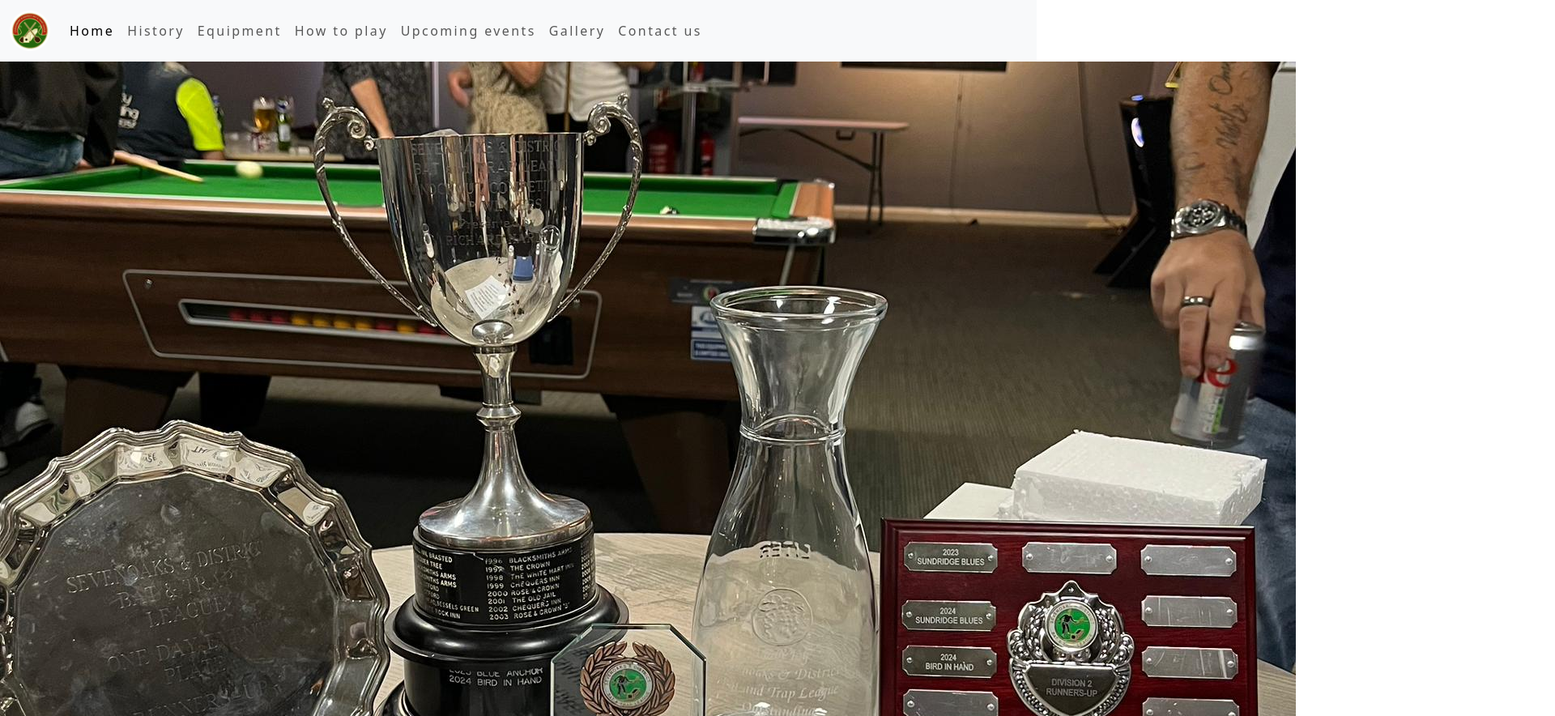
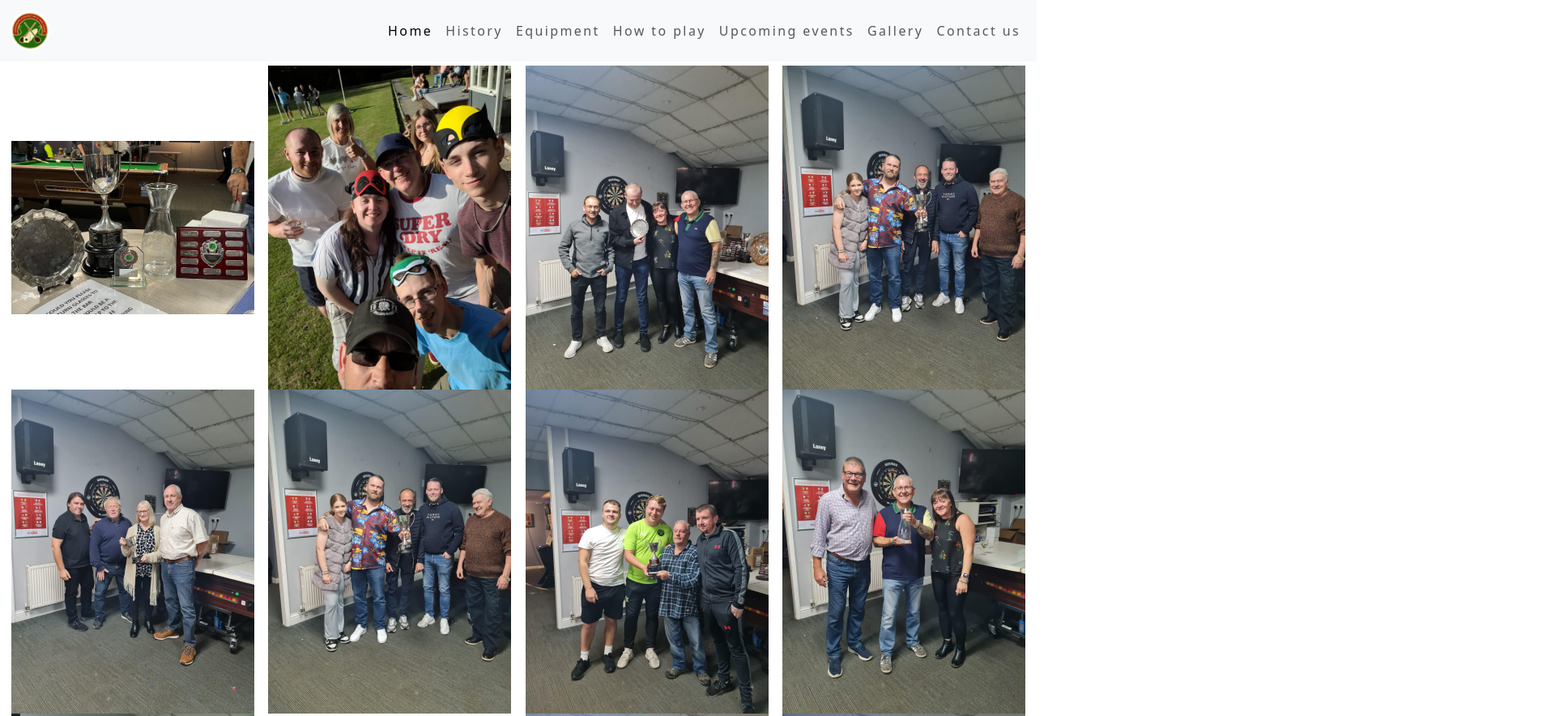
Before and after one commit to Ryan-ford25/milestone_project1, a plain HTML site: page gallery.html in a window 1280 px wide. Shown: the top 884 px of the page at 81% size, 1920 px wide, since content can reach past the window. Drawn offline with nearby package versions, Linux system fonts and the light colour scheme.

Commit message:
updating the nav bar on the gallery page so that the links were redirecting to the home page and making the gallery page more responsive

```diff
--- a/assets/css/style.css
+++ b/assets/css/style.css
@@ -14,6 +14,12 @@ body{
 
 h2{
     text-align: center;
+}
+
+main{
+    display: flex;
+    flex-direction: column;
+    margin: 5px;
 }
 
 
@@ -91,7 +97,19 @@ h2{
 #events{
     text-align: center;
 }
+/*Gallery*/
+#gallery{
+    display: flex;
+    flex-direction: row;
+    flex-wrap: wrap;
+    justify-content: space-evenly;
+}
 
+#gallery > img{
+    max-width: 300px;
+    margin: auto;
+
+}
 /*Contact section*/
 li {
     display: inline;
@@ -106,3 +124,8 @@ li {
     justify-content: space-evenly;
     list-style-type: none;
 }
+
+/*Media query: tablets and larger (768px and up)*/
+
+@media screen and (min-width: 768px) {
+    /*Header*/
--- a/gallery.html
+++ b/gallery.html
@@ -27,12 +27,12 @@
                 <span class="navbar-toggler-icon"></span>
                 </button>
                 <div class="collapse navbar-collapse" id="navbarNavAltMarkup">
-                    <div class="navbar-nav">
+                    <div class="navbar-nav ms-auto">
                         <a class="nav-link active" aria-current="page" href="index.html">Home</a>
-                        <a class="nav-link" href="#history">History</a>
-                        <a class="nav-link" href="#equipment">Equipment</a>
-                        <a class="nav-link" href="#play">How to play</a>
-                        <a class="nav-link" href="#events">Upcoming events</a>
+                        <a class="nav-link" href="index.html#history">History</a>
+                        <a class="nav-link" href="index.html#equipment">Equipment</a>
+                        <a class="nav-link" href="index.html#play">How to play</a>
+                        <a class="nav-link" href="index.html#events">Upcoming events</a>
                         <a class="nav-link" href="gallery.html">Gallery</a>
                         <a class="nav-link" href="#contact">Contact us</a>
                     </div>
```
Also changed, not shown: index.html (+2 -2 lines). Lines whose indentation alone changed are shown as unchanged.
